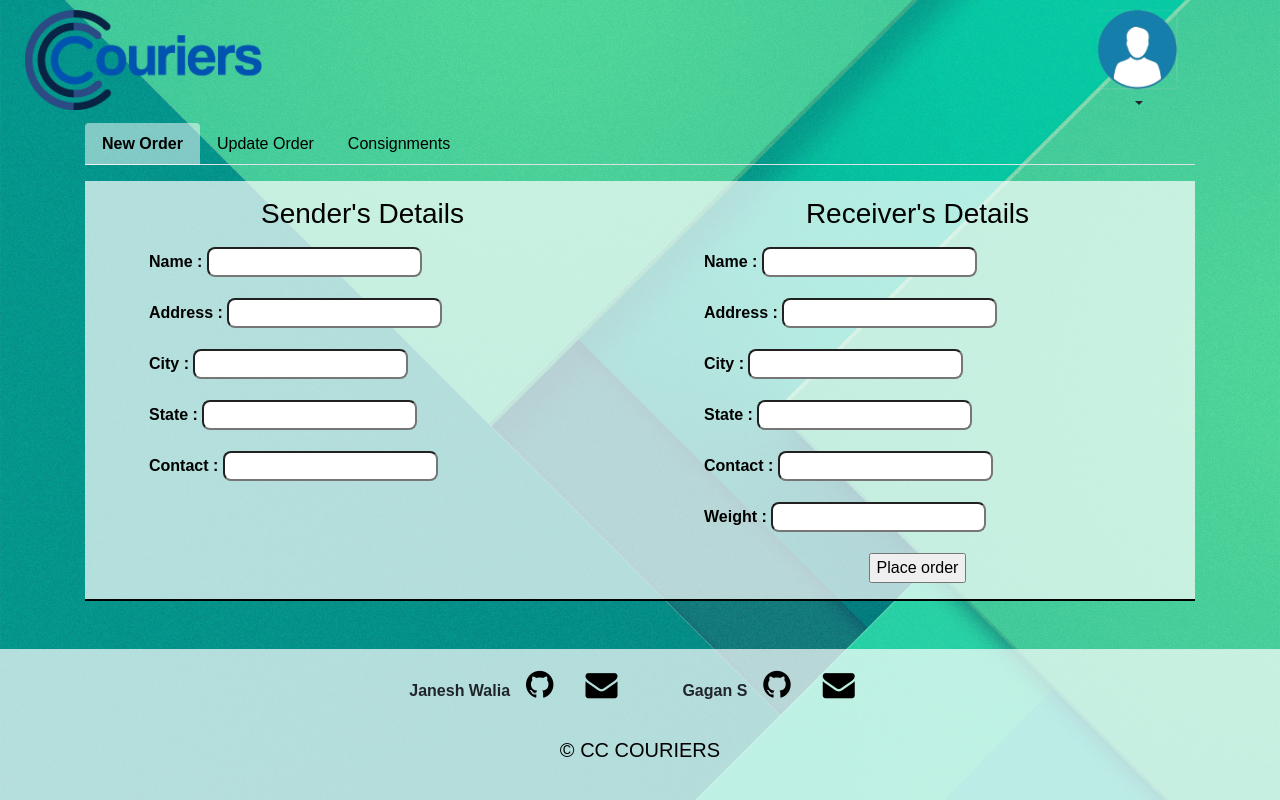
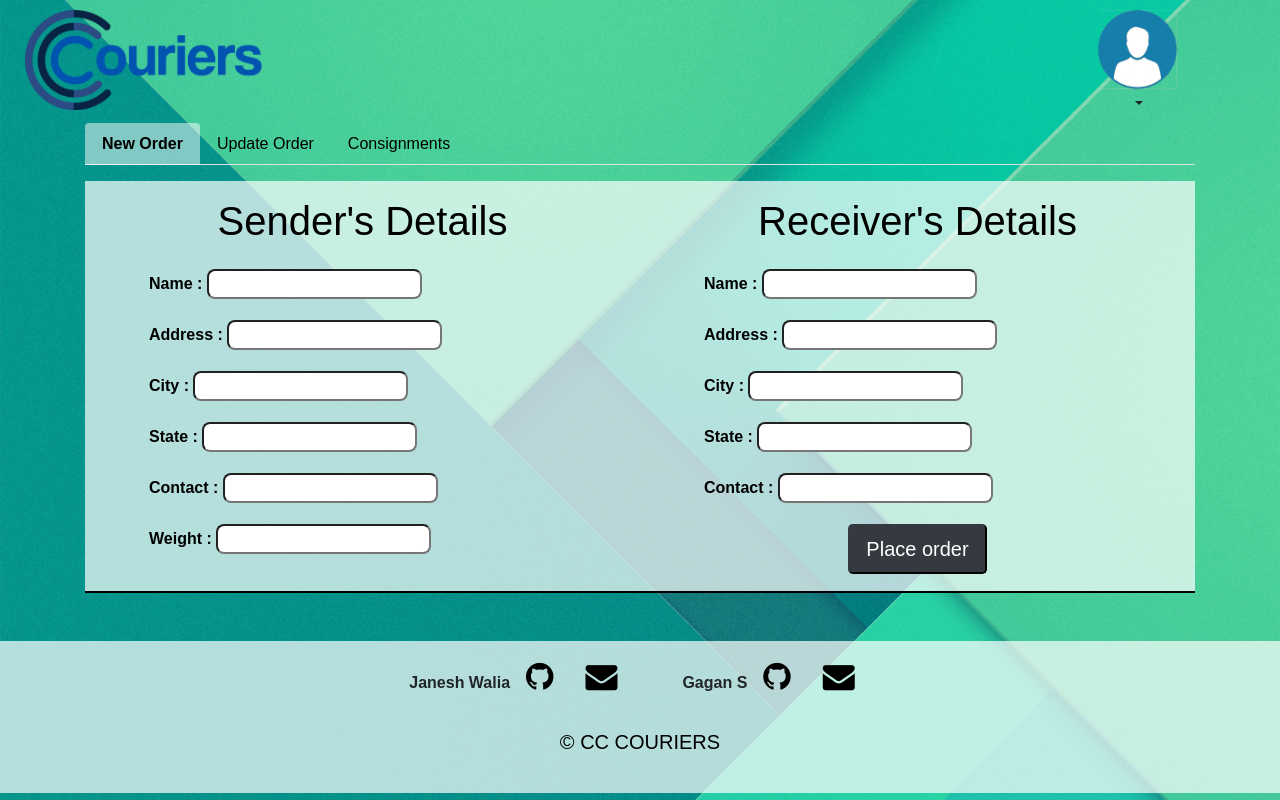
Before and after one commit to Astraxx04/Courier_Management, a PHP site: page /staff.php in a window 1280 px wide. Run offline with PHP 8.4, Linux system fonts and the light colour scheme; the visitor is signed in with stand-in values (Sample User, id 1); data comes from the database, SQL or seed files in the repository; data that the repository does not hold is empty.

Commit message:
Staff page

```diff
--- a/staff.php
+++ b/staff.php
@@ -206,7 +206,7 @@
                         <form action="<?php echo $_SERVER['PHP_SELF'] ?>" class="form" method="POST">
                             <div class="row text-center">
                             <div class="col-md-6 p-3" style="background-color: rgba(255, 255, 255, 0.7);">
-                                <h3 class="mb-3">Sender's Details</h3>
+                                <h1 class="mb-4">Sender's Details</h3>
                                 <div class="form-group text-left pl-5">
                                     <label>Name    : </label>
                                     <input type="text" name="sname" style="border-radius: 8px;">
@@ -232,9 +232,14 @@
                                     <input type="text" name="scontact" style="border-radius: 8px;">
                                     <label class="text-danger"><?php echo $errors['req'];?></label>
                                 </div>
+                                <div class="form-group text-left pl-5">
+                                    <label>Weight : </label>
+                                    <input type="text" name="wgt" style="border-radius: 8px;">
+                                    <label class="text-danger"><?php echo $errors['req'];?></label>
+                                </div>
                             </div>
                             <div class="col-md-6 p-3" style="background-color: rgba(255, 255, 255, 0.7);">
-                                <h3 class="mb-3">Receiver's Details</h3>
+                                <h1 class="mb-4">Receiver's Details</h3>
                                 <div class="form-group text-left pl-5">
                                     <label>Name : </label>
                                     <input type="text" name="rname" style="border-radius: 8px;">
@@ -260,12 +265,8 @@
                                     <input type="text" name="rcontact" style="border-radius: 8px;" >
                                     <label class="text-danger"><?php echo $errors['req'];?></label>
                                 </div>
-                                <div class="form-group text-left pl-5">
-                                    <label>Weight : </label>
-                                    <input type="text" name="wgt" style="border-radius: 8px;">
-                                    <label class="text-danger"><?php echo $errors['req'];?></label>
-                                </div>
-                                <input type="submit" name="submit" value="Place order" class="bt bt-primary">
+
+                                <input type="submit" name="submit" value="Place order" class="bt btn-dark btn-lg">
                             </div>
                             </div>
                         </form>
@@ -281,7 +282,7 @@
                                         <input type="text" style="border-radius: 8px;" name="inp_tid" value="<?php echo $_SESSION['up_tid'] ?? $status['TrackingID']??'' ; ?>">
                                         <label class="text-danger"><?php echo $errors['status']??'';?></label>
                                     </div>
-                                    <input type="submit" name="sel_order" class="btn btn-light text-center" value="Select" style="font-size: 20px;">
+                                    <input type="submit" name="sel_order" class="btn btn-dark text-center" value="Select" style="font-size: 20px;">
                                 </form>
                             </div>
                             <div class="col-8 p-4 " style="background-color: rgba(255, 255, 255, 0.7); margin-top: 20px; ">
@@ -311,7 +312,7 @@
                                         <label>Delivered  </label>
                                         <?php echo $status['del']; ?>
                                     </div>
-                                    <input type="submit" name="update" value="Update Details" class="btn btn-light">
+                                    <input type="submit" name="update" value="Update Details" class="btn btn-dark btn-lg">
                                 </form>
                             </div>
                         </div>
```
